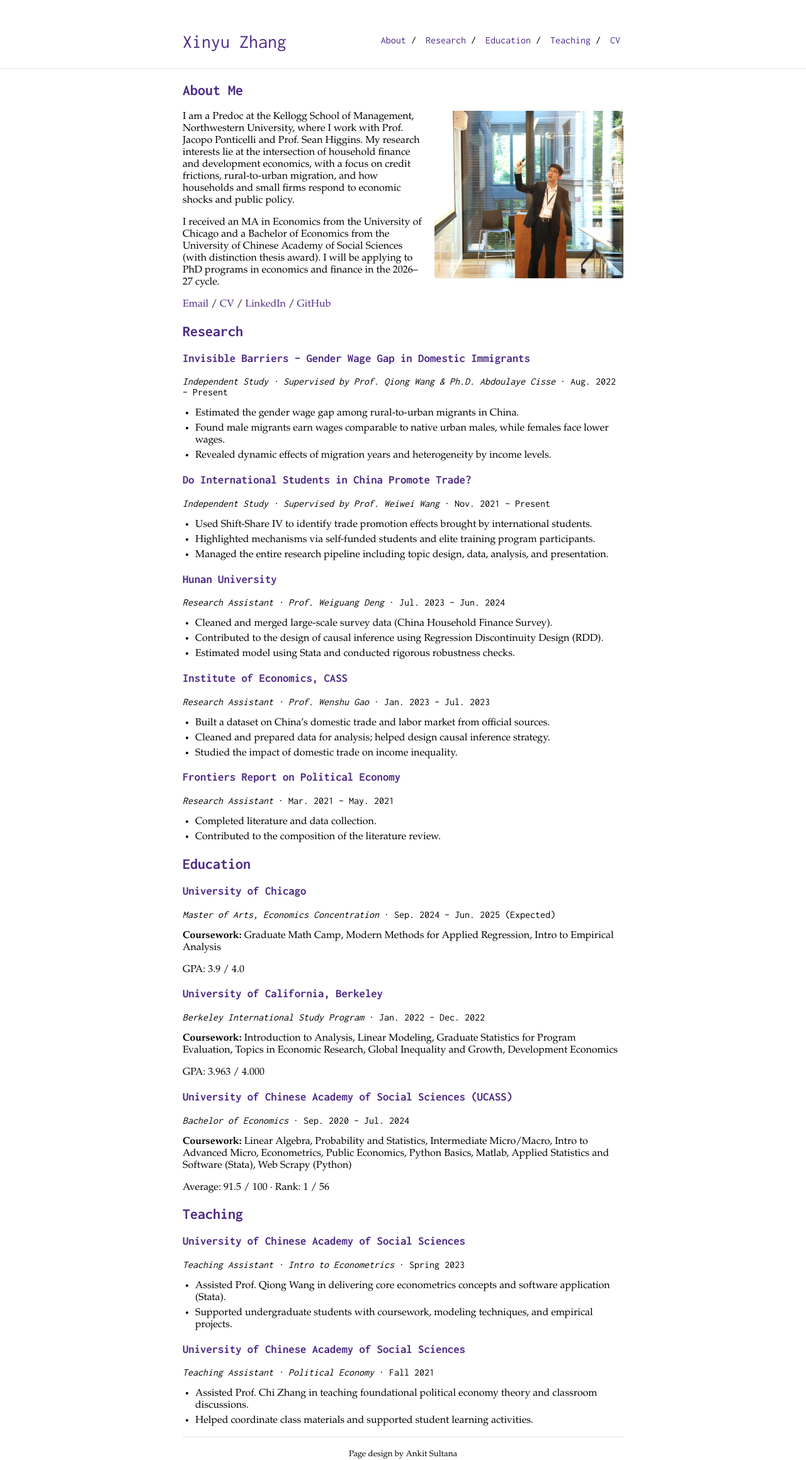
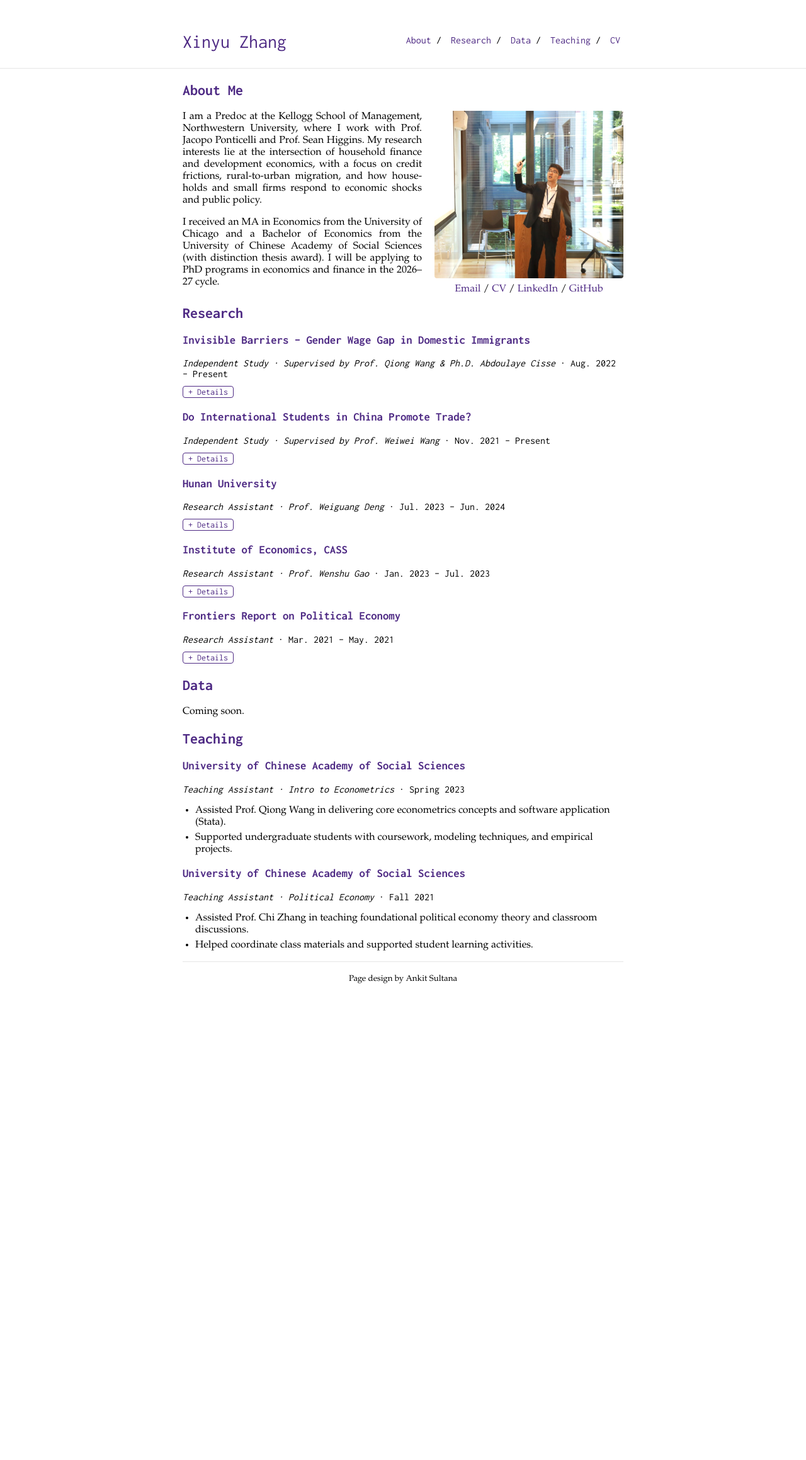
Before and after one commit to xyzhang1125/Xinyu-s-Personal-Website, a Jekyll site: the page built from index.md, in a window 1280 px wide. Shown: the whole page at 63% size. Built offline with Jekyll 4.4.1, drawn with Linux system fonts in a browser that asks for light colours; after the commit the page ends 1564 px from its top, so only the background shows below that.

Commit message:
Rework About, add Data section, collapse Research details
Switch the email to Kellogg, justify the About text, and move the
contact links under the photo. Replace Education with an empty Data
section (details live in the CV), and hide each Research entry's
bullets behind a Details toggle.

Co-Authored-By: Claude Opus 5.5 <noreply@anthropic.com>

```diff
--- a/_config.yml
+++ b/_config.yml
@@ -23,8 +23,8 @@ nav:
    link: "/Xinyu-s-Personal-Website/#about"
  - name: "Research"
    link: "/Xinyu-s-Personal-Website/#research"
- - name: "Education"
-   link: "/Xinyu-s-Personal-Website/#education"
+ - name: "Data"
+   link: "/Xinyu-s-Personal-Website/#data"
  - name: "Teaching"
    link: "/Xinyu-s-Personal-Website/#teaching"
  - name: "CV"
--- a/_sass/typography.scss
+++ b/_sass/typography.scss
@@ -53,18 +53,25 @@
             }
         }
     }
-    .profile-photo {
+    .profile-card {
         width: $photo-width;
-        height: auto;
         float: right;
         margin: 0 0 15px 20px;
-        border-radius: 4px;
         @media (max-width: $small-width) {
             float: none;
-            display: block;
-            width: 70%;
+            width: 85%;
             margin: 0 auto 15px auto;
         }
+    }
+    .profile-photo {
+        display: block;
+        width: 100%;
+        height: auto;
+        border-radius: 4px;
+    }
+    .profile-links {
+        text-align: center;
+        margin: 8px 0 0 0;
     }
     h2, h3 {
         color: $accent;
@@ -77,6 +84,37 @@
     .subtitle {
         font-family: $title-font;
     }
+    .justify {
+        text-align: justify;
+        hyphens: auto;
+    }
+    details {
+        margin: -5px 0 15px 0;
+    }
+    summary {
+        display: inline-block;
+        cursor: pointer;
+        font-family: $title-font;
+        font-size: 14px;
+        color: $accent;
+        border: 1px solid $accent;
+        border-radius: 4px;
+        padding: 1px 8px;
+        list-style: none;
+    }
+    summary::-webkit-details-marker {
+        display: none;
+    }
+    summary::before {
+        content: "+ ";
+    }
+    details[open] > summary::before {
+        content: "- ";
+    }
+    summary:hover {
+        background: $accent;
+        color: white;
+    }
     img {
         text-align: center;
         width: 100%;
--- a/index.md
+++ b/index.md
@@ -5,13 +5,22 @@ title: Xinyu Zhang
 
 ## About Me {#about}
 
+<div class="profile-card">
 <img class="profile-photo" src="{{ '/assets/img/photo.jpeg' | relative_url }}" alt="Photo of Xinyu Zhang">
+<p class="profile-links">
+<a href="mailto:xinyu.zhang1@kellogg.northwestern.edu">Email</a> /
+<a href="{{ '/assets/cv.pdf' | relative_url }}" target="_blank">CV</a> /
+<a href="https://www.linkedin.com/in/xinyu-zhang-030048241" target="_blank">LinkedIn</a> /
+<a href="https://github.com/xyzhang1125" target="_blank">GitHub</a>
+</p>
+</div>
 
 I am a Predoc at the Kellogg School of Management, Northwestern University, where I work with Prof. Jacopo Ponticelli and Prof. Sean Higgins. My research interests lie at the intersection of household finance and development economics, with a focus on credit frictions, rural-to-urban migration, and how households and small firms respond to economic shocks and public policy.
+{: .justify}
 
 I received an MA in Economics from the University of Chicago and a Bachelor of Economics from the University of Chinese Academy of Social Sciences (with distinction thesis award). I will be applying to PhD programs in economics and finance in the 2026–27 cycle.
+{: .justify}
 
-[Email](mailto:xyzhang1125@uchicago.edu) / [CV]({{ '/assets/cv.pdf' | relative_url }}){:target="_blank"} / [LinkedIn](https://www.linkedin.com/in/xinyu-zhang-030048241){:target="_blank"} / [GitHub](https://github.com/xyzhang1125){:target="_blank"}
 
 ## Research {#research}
 
@@ -20,73 +29,73 @@ I received an MA in Economics from the University of Chicago and a Bachelor of E
 *Independent Study · Supervised by Prof. Qiong Wang & Ph.D. Abdoulaye Cisse* · Aug. 2022 – Present
 {: .subtitle}
 
+<details markdown="1">
+<summary>Details</summary>
+
 - Estimated the gender wage gap among rural-to-urban migrants in China.
 - Found male migrants earn wages comparable to native urban males, while females face lower wages.
 - Revealed dynamic effects of migration years and heterogeneity by income levels.
+
+</details>
 
 ### Do International Students in China Promote Trade?
 
 *Independent Study · Supervised by Prof. Weiwei Wang* · Nov. 2021 – Present
 {: .subtitle}
 
+<details markdown="1">
+<summary>Details</summary>
+
 - Used Shift-Share IV to identify trade promotion effects brought by international students.
 - Highlighted mechanisms via self-funded students and elite training program participants.
 - Managed the entire research pipeline including topic design, data, analysis, and presentation.
+
+</details>
 
 ### Hunan University
 
 *Research Assistant · Prof. Weiguang Deng* · Jul. 2023 – Jun. 2024
 {: .subtitle}
 
+<details markdown="1">
+<summary>Details</summary>
+
 - Cleaned and merged large-scale survey data (China Household Finance Survey).
 - Contributed to the design of causal inference using Regression Discontinuity Design (RDD).
 - Estimated model using Stata and conducted rigorous robustness checks.
+
+</details>
 
 ### Institute of Economics, CASS
 
 *Research Assistant · Prof. Wenshu Gao* · Jan. 2023 – Jul. 2023
 {: .subtitle}
 
+<details markdown="1">
+<summary>Details</summary>
+
 - Built a dataset on China’s domestic trade and labor market from official sources.
 - Cleaned and prepared data for analysis; helped design causal inference strategy.
 - Studied the impact of domestic trade on income inequality.
+
+</details>
 
 ### Frontiers Report on Political Economy
 
 *Research Assistant* · Mar. 2021 – May. 2021
 {: .subtitle}
 
+<details markdown="1">
+<summary>Details</summary>
+
 - Completed literature and data collection.
 - Contributed to the composition of the literature review.
 
-## Education {#education}
+</details>
 
-### University of Chicago
+## Data {#data}
 
-*Master of Arts, Economics Concentration* · Sep. 2024 – Jun. 2025 (Expected)
-{: .subtitle}
-
-**Coursework:** Graduate Math Camp, Modern Methods for Applied Regression, Intro to Empirical Analysis
-
-GPA: 3.9 / 4.0
-
-### University of California, Berkeley
-
-*Berkeley International Study Program* · Jan. 2022 – Dec. 2022
-{: .subtitle}
-
-**Coursework:** Introduction to Analysis, Linear Modeling, Graduate Statistics for Program Evaluation, Topics in Economic Research, Global Inequality and Growth, Development Economics
-
-GPA: 3.963 / 4.000
-
-### University of Chinese Academy of Social Sciences (UCASS)
-
-*Bachelor of Economics* · Sep. 2020 – Jul. 2024
-{: .subtitle}
-
-**Coursework:** Linear Algebra, Probability and Statistics, Intermediate Micro/Macro, Intro to Advanced Micro, Econometrics, Public Economics, Python Basics, Matlab, Applied Statistics and Software (Stata), Web Scrapy (Python)
-
-Average: 91.5 / 100 · Rank: 1 / 56
+Coming soon.
 
 ## Teaching {#teaching}
 
```
